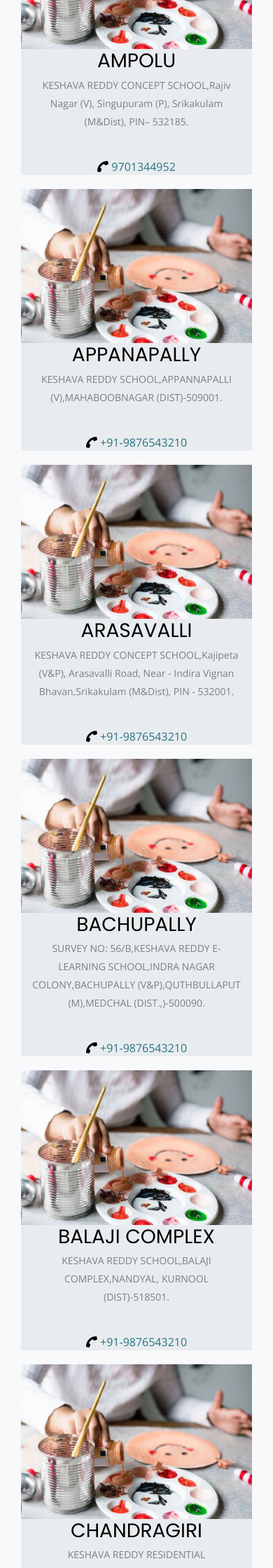
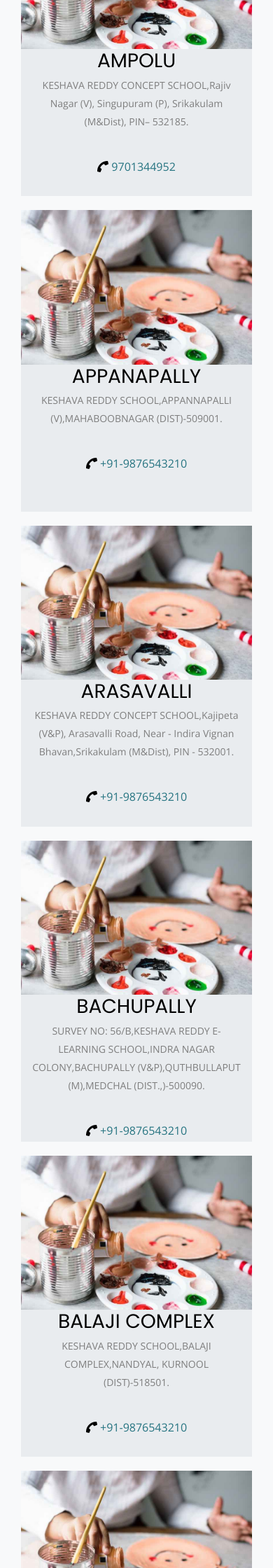
Before and after one commit to krei-school/krei-school.github.io, a Jekyll site: the page built from branches.md, in a window 390 px wide. Shown: the part 1503-3743 px from the top of the page at 70% size. Built offline with Jekyll 4.4.1, drawn with Linux system fonts in a browser that asks for light colours.

Commit message:
Update style.css

```diff
--- a/assets/css/style.css
+++ b/assets/css/style.css
@@ -1390,12 +1390,13 @@
     main>section.grey-bg:first-child>.container-fluid.pt-50{
         padding-top:0;
     }
-    .row.m-0>.col-xl-6.col-lg-6.col-md-6.col-sm-12.p-0.text-center>a[role='button']{
+    .row.branch-cards .row.m-0>.col-xl-6.col-lg-6.col-md-6.col-sm-12.p-0.text-center>a[role='button']{
          height: auto;
          float: left;
     }
-    .col-xl-6.col-lg-6.col-md-6.col-sm-12.align-self-center.text-center{
+    .row.branch-cards .col-xl-6.col-lg-6.col-md-6.col-sm-12.align-self-center.text-center{
         float:left;
+        height:210px;
     }
 }
 
```
